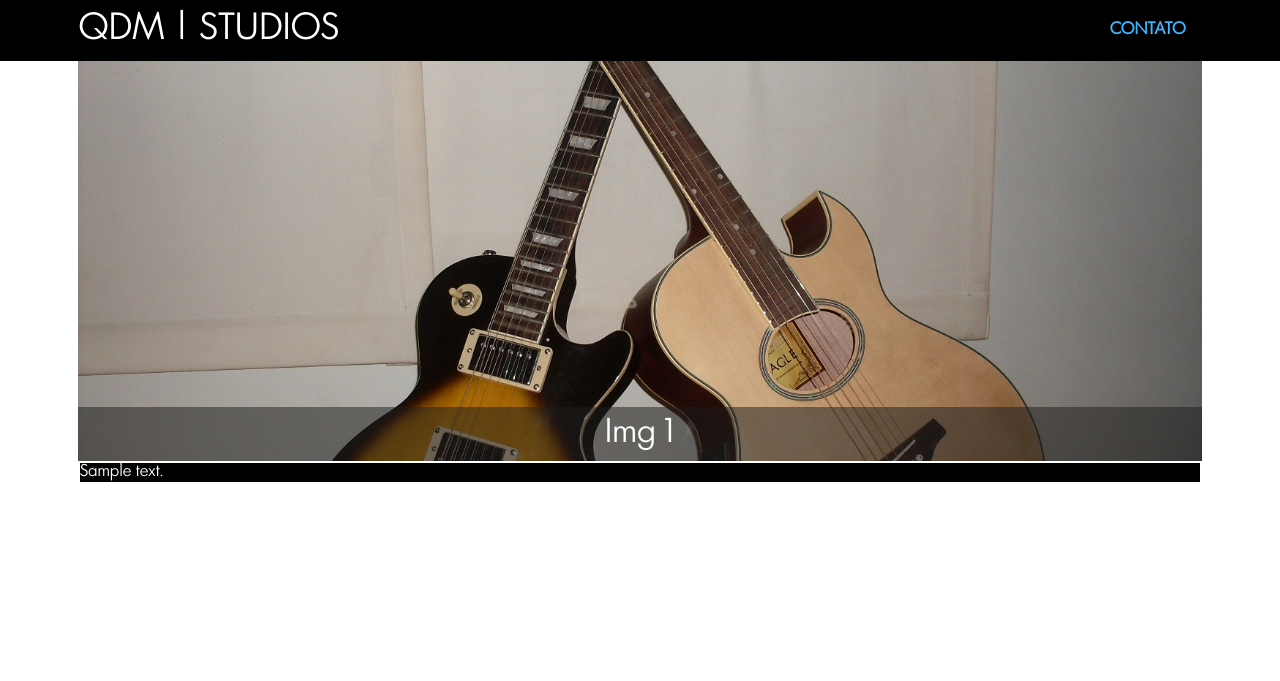
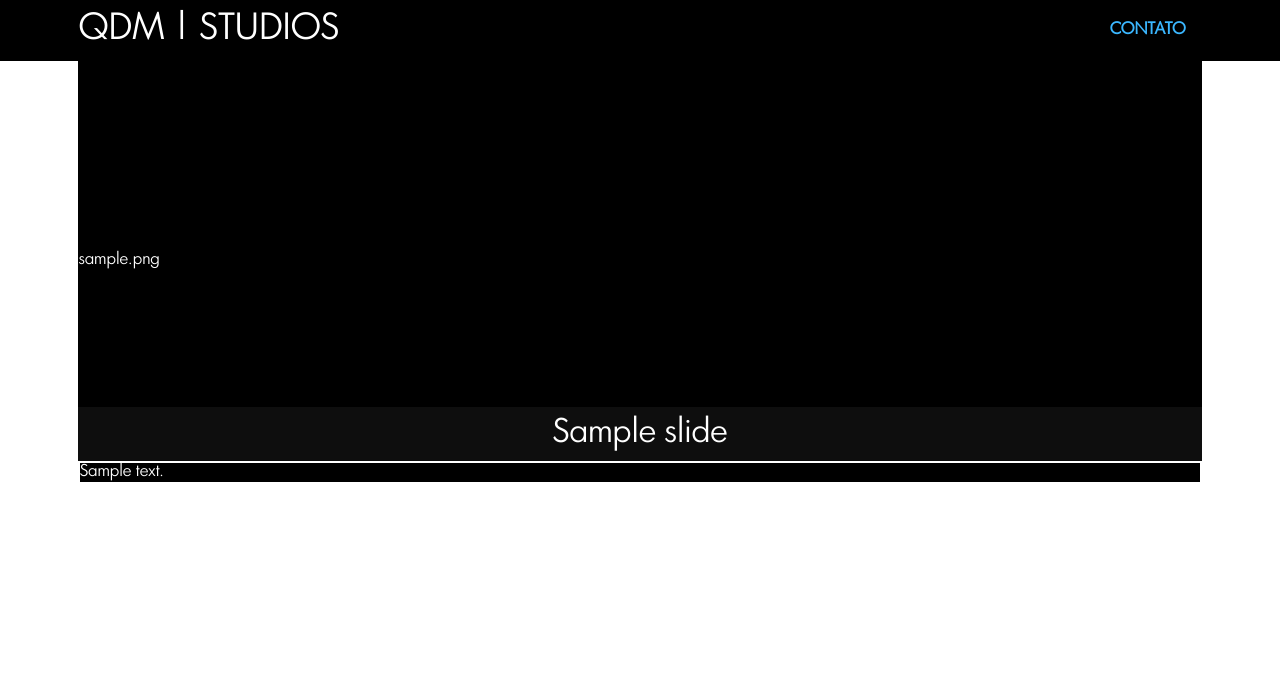
Before and after one commit to tuliovfarias/qdm-studios-site, a Django app: page / in a window 1280 px wide. Shown: the top 681 px of the page. Run offline with Django 3.2, Linux system fonts and the light colour scheme; tables that the repository leaves empty hold one stand-in row (values such as "Sample post"); some libraries are stand-ins or nearby versions.

Commit message:
added Slide class

```diff
--- a/blog/models.py
+++ b/blog/models.py
@@ -19,3 +19,11 @@ class Post(models.Model):
 
     def __str__(self):
         return f"Title: {self.title}"
+
+class Slide(models.Model):
+    title=models.CharField(max_length=30, default="")
+    photo=RichTextUploadingField()
+    slug=models.SlugField(default='', blank=True, null=False, db_index=True)
+
+    def __str__(self):
+        return f"Title: {self.title}"
--- a/blog/templates/blog/index.html
+++ b/blog/templates/blog/index.html
@@ -11,18 +11,13 @@
 {% block content %}
 <div id="blog_content">
     <section id="slide">
+    {% for slide in slides %}
         <div class="photo">
-            <a href=""><img src="{% static 'blog/images/post1.jpg' %}" alt=""></a>
-            <div class="img-title">Img 1</div>
+            <a href="">{{slide.photo|safe}}</a>
+            <div class="img-title">{{slide.title}}</div>
         </div>
-        <div class="photo">
-            <a href=""><img src="{% static 'blog/images/post2.png' %}" alt=""></a>
-            <div class="img-title">Img 2</div>
-        </div>
-        <div class="photo">
-            <a href=""><img src="{% static 'blog/images/post3.JPG' %}" alt=""></a>
-            <div class="img-title">Img 3</div>
-        </div>
+    {% endfor %}
+
     </section>
     <section id='all_posts'>
     {% for post in posts %}
--- a/blog/views.py
+++ b/blog/views.py
@@ -1,6 +1,7 @@
 from django.http import Http404
 from django.shortcuts import render
 from .models import Post
+from .models import Slide
 from operator import itemgetter, attrgetter
 
 # Create your views here.
@@ -8,20 +9,19 @@ from operator import itemgetter, attrgetter
 def page_index(request):
     try:
         # post = Post.objects.get(id=1)
-        posts = Post.objects.all()
-        sorted_posts = sorted(posts, key=attrgetter('datetime'))
-        latest_posts=sorted_posts[-6:]
+        sledes = Slide.objects.all()
+        latest_posts=get_latest_posts(6)
     except:
         raise Http404()
     return render(request, "blog/index.html", {
-        # 'title': post.title,
-        # 'datetime': post.datetime,
-        # 'text':post.text
-        # 'titles': posts.title,
-        # 'datetimes': posts.datetime,
-        # 'texts': posts.text
+        'slides': sledes,
         'posts': latest_posts
     })
+
+def get_latest_posts(number):
+        posts = Post.objects.all()
+        sorted_posts = sorted(posts, key=attrgetter('datetime'))
+        return(sorted_posts[-number:])
 
 
 def page_all_posts(request):
```
Also changed, not shown: blog/admin.py (+7 -1 lines), blog/migrations/0006_auto_20210819_2018.py (added), blog/migrations/0007_rename_photos_slide_photo.py (added).
